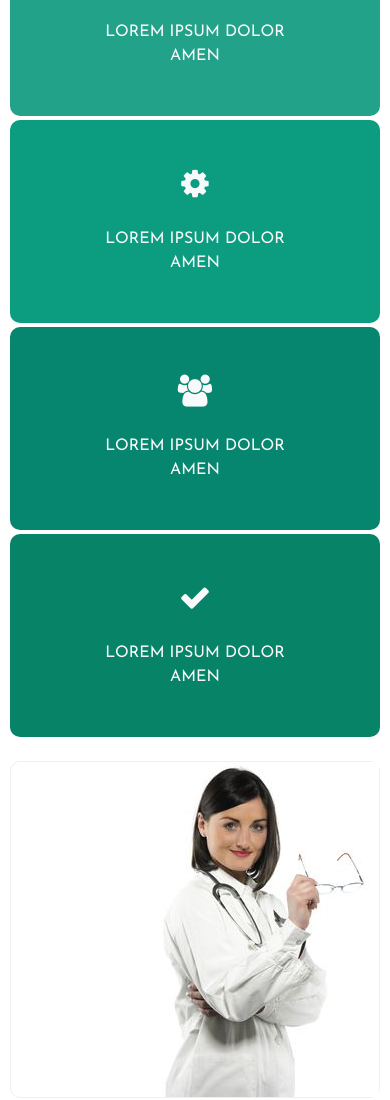
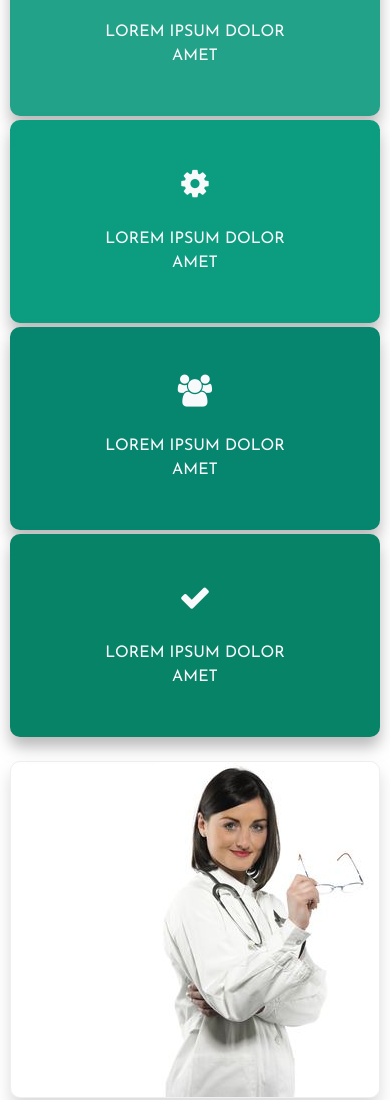
Before and after one commit to investoricky/reHealth, a plain HTML site: page index.html in a window 390 px wide. Shown: the part 380-1480 px from the top of the page. Drawn offline with nearby package versions, Linux system fonts and the light colour scheme.

Commit message:
new update

```diff
--- a/CSS/style.css
+++ b/CSS/style.css
@@ -144,7 +144,7 @@
     .re-text {
         color: #000;
     }
-    .btn {
+    .btn, .rehealth-wrap {
         margin-top: 10px !important;
     }
     .lorem {
@@ -153,10 +153,19 @@
     }
     .back-color, .back-color1, .back-color2, .back-color3 {
         border-radius: 10px;
+        box-shadow: 0px 10px 15px #8080808c;
     }
     .slideInLeft, .drug-card, .recent-blog-body, .rehealth-wrap, .lady-wrap {
         border: 1px solid #80808021;
         border-radius: 10px;
+        box-shadow: 0px 10px 15px #80808046;
+    }
+    .doctor-image {
+        border-radius: 10px;
+    }
+    .bgcolor {
+        border-bottom-left-radius: 10px;
+        border-bottom-right-radius: 10px;
     }
     .card-title {
         padding-top: 20px !important;
--- a/index.html
+++ b/index.html
@@ -60,19 +60,19 @@
       <div class="row lorem text-light text-center">
         <div class="col-sm back-color py-5 mb-1">
           <i class="fa fa-2x fa-check" aria-hidden="true"></i> <br><br>
-          <p>LOREM IPSUM DOLOR <br> AMEN</p>
+          <p>LOREM IPSUM DOLOR <br> AMET</p>
         </div>
         <div class="col-sm back-color1 py-5 mb-1">
           <i class="fa fa-2x fa-cog" aria-hidden="true"></i> <br><br>
-          <p>LOREM IPSUM DOLOR <br> AMEN</p>
+          <p>LOREM IPSUM DOLOR <br> AMET</p>
         </div>
         <div class="col-sm back-color2 py-5 mb-1">
           <i class="fa fa-2x fa-users" aria-hidden="true"></i> <br><br>
-          <p>LOREM IPSUM DOLOR <br> AMEN</p>
+          <p>LOREM IPSUM DOLOR <br> AMET</p>
         </div>
         <div class="col-sm back-color3 py-5 mb-1">
           <i class="fa fa-2x fa-check" aria-hidden="true"></i> <br><br>
-          <p>LOREM IPSUM DOLOR <br> AMEN</p>
+          <p>LOREM IPSUM DOLOR <br> AMET</p>
         </div>
       </div>
       <div class="row container" id="about-us">
@@ -148,7 +148,7 @@
                 </p>
               </div>
             </div>
-          </div>
+        </div>
       </div>
       <div class="card-footer bg-dark text-center text-light p-0">
         <i class="fa fa-play-circle" aria-hidden="true"> ReHealth</i>
```
